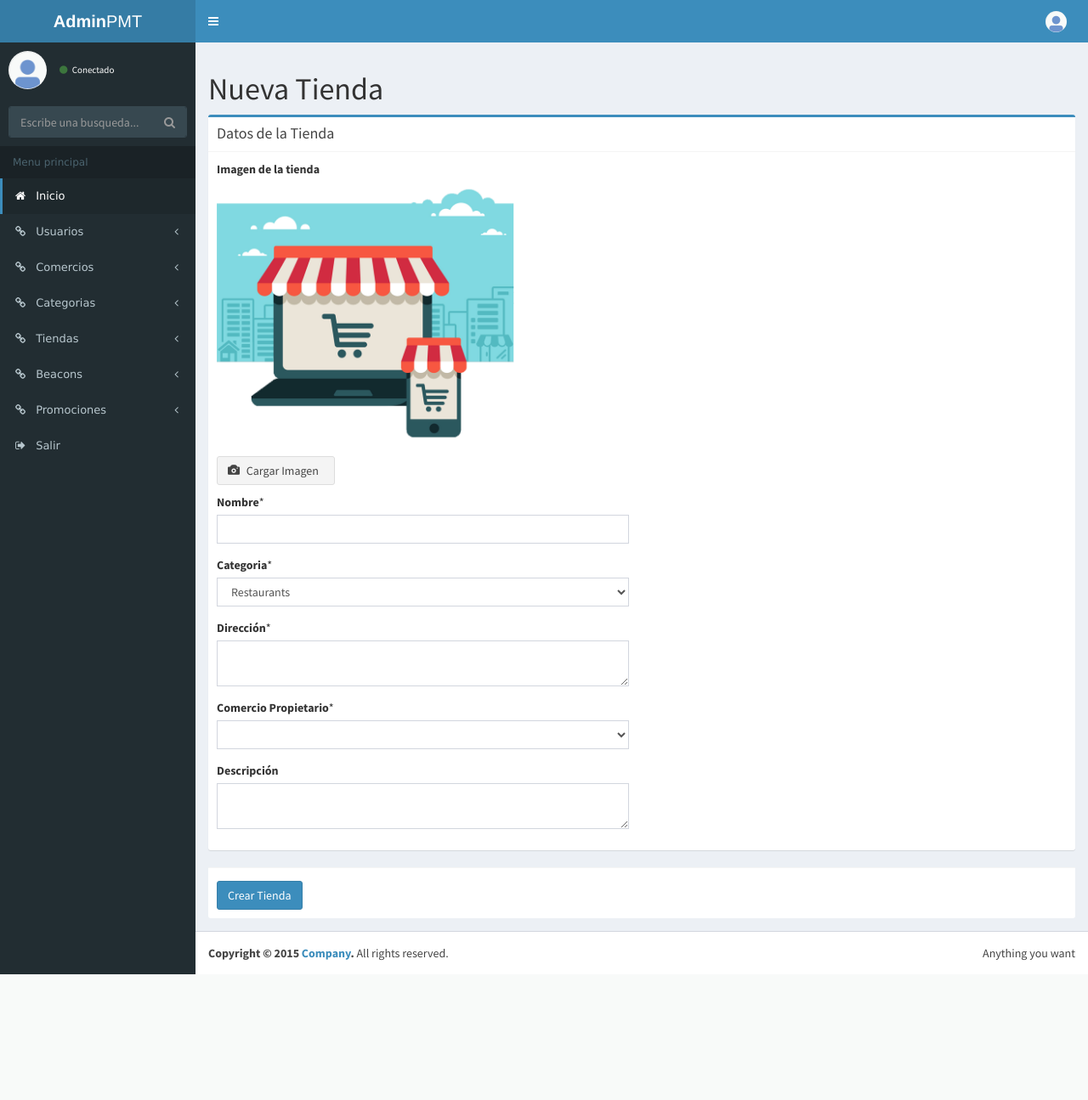
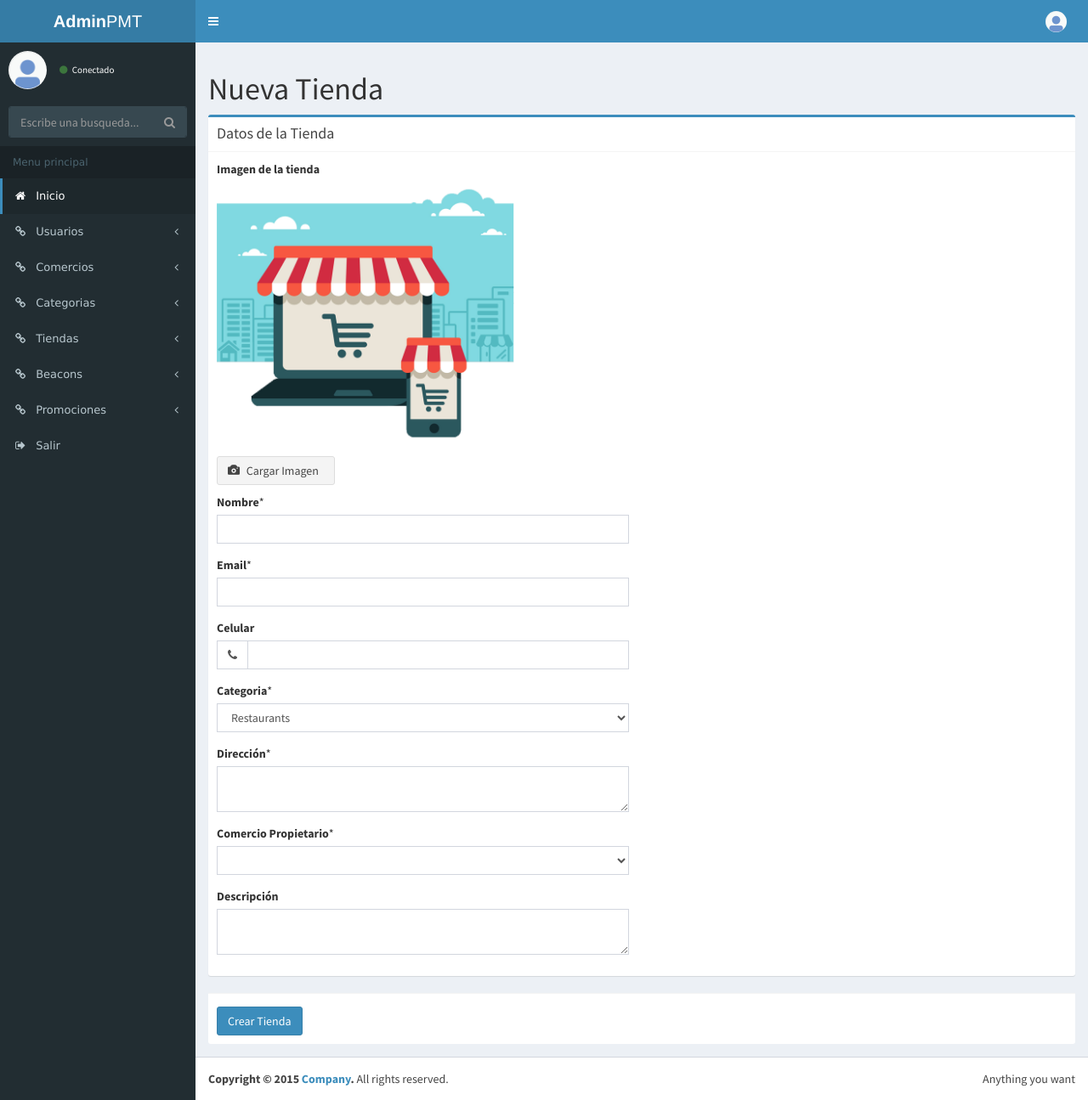
Before and after one commit to diiaz94/AdminProMotion, a Rails app: page /admin/stores/new in a window 1280 px wide. Shown: the whole page at 85% size. Before the commit the page ends 1147 px from the top, so only its background shows below. Run offline with Rails 7, Linux system fonts and the light colour scheme; the visitor is signed in with stand-in values (Sample User, id 1); data comes from the database, SQL or seed files in the repository; data that the repository does not hold is empty; style sheets or scripts are compiled from the project's sources; parts of the project's set-up code (start-up, migrations or seed data) failed here and were passed over; some libraries are stand-ins or nearby versions.

Commit message:
Validaciones stor y user

```diff
--- a/app/controllers/admin/stores_controller.rb
+++ b/app/controllers/admin/stores_controller.rb
@@ -76,6 +76,6 @@ class Admin::StoresController < ApplicationController
 
     # Never trust parameters from the scary internet, only allow the white list through.
     def store_params
-      params.require(:store).permit(:name, :address, :description, :commerce_id,:category_id,:picture, :active)
+      params.require(:store).permit(:name, :address, :description, :commerce_id,:category_id,:picture, :active,:email,:phone)
     end
 end
--- a/app/models/store.rb
+++ b/app/models/store.rb
@@ -1,3 +1,10 @@
+class EmailValidator < ActiveModel::EachValidator
+  def validate_each(record, attribute, value)
+    unless value =~ /\A([^@\s]+)@((?:[-a-z0-9]+\.)+[a-z]{2,})\z/i
+      record.errors[attribute] << (options[:message] || "Debe introducir un Email válido")
+    end
+  end
+end
 class Store < ActiveRecord::Base
 	belongs_to :category
 	belongs_to :commerce
@@ -8,12 +15,13 @@ class Store < ActiveRecord::Base
   	friendly_id :name, use: :slugged
 
 	validates :name, :presence => {:message => "El campo Nombre no puede estar vacío"}
-	validates :address, :presence => {:message => "El campo Dirección no puede estar vacío"}
+	validates :email, :presence => {:message => "El campo Email no puede estar vacío"}
+	validates :email, email:  true
+	validates :address, :presence  => {:message => "El campo Dirección no puede estar vacío"}
 	validates :category_id, :presence => {:message => "Debe indicar la Categoría"}
 	validates :commerce_id, :presence => {:message => "Debe indicar el Comercio"}
-
 	def init
-		self.picture  ||= "/photo_store/default_promotion.png"
+		self.picture  ||= "/photo_store/default_store.png"
 		self.active =  false if self.active.nil?
 	end
 
--- a/app/models/user.rb
+++ b/app/models/user.rb
@@ -1,3 +1,11 @@
+class EmailValidator < ActiveModel::EachValidator
+  def validate_each(record, attribute, value)
+    unless value =~ /\A([^@\s]+)@((?:[-a-z0-9]+\.)+[a-z]{2,})\z/i
+      record.errors[attribute] << (options[:message] || "Debe introducir un Email válido")
+    end
+  end
+end
+
 class User < ActiveRecord::Base
 	authenticates_with_sorcery!
 	attr_accessor  :password, :password_confirmation
@@ -10,7 +18,8 @@ class User < ActiveRecord::Base
 
 	#Validaciones
 	validates :email, :presence => {:message => "El campo email no puede estar vacío"}
-	validates :email, :uniqueness => {:message => "Ya existe un usuario cone este correo"}
+	validates :email, :uniqueness => {:message => "Ya existe un usuario con este correo"}
+	validates :email, email:  true
 	validates :password, length: {:if => :password_required?, minimum: 8 , message:"El campo contraseña debe contener al menos 8 dígitos"}
 	validates :password, :presence =>  { :if => :password_required?, :message => "El campo contraseña no puede estar vacío"}
 	validates :password, :confirmation =>  { :if => :password_required?, :message => "Las contraseñas no coinciden"}
--- a/app/views/admin/stores/_form.html.erb
+++ b/app/views/admin/stores/_form.html.erb
@@ -46,6 +46,27 @@
             </div>
         </div>
       </div>
+      <div class="row">
+          <div class="col-xs-12 col-sm-6 col-md-6 col-lg-6">
+            <div class="form-group">
+              <%= f.label :email, "Email" %>*<br>
+              <%= f.email_field :email,class:"form-control" %>
+            </div>
+        </div>
+      </div>
+            <div class="row">
+              <div class="col-xs-12 col-sm-6 col-md-6 col-lg-6">
+                <div class="form-group">
+                  <%= f.label :phone,"Celular" %><br>
+                  <div class="input-group">
+                    <div class="input-group-addon">
+                      <i class="fa fa-phone"></i>
+                    </div>
+                    <%= f.text_field :phone,class:"form-control", "data-inputmask" => '"mask": "(9999) 999-9999"'  %>
+                  </div><!-- /.input group -->
+                </div>
+              </div>
+            </div>
       <div class="row">
         <div class="col-xs-12 col-sm-6 col-md-6 col-lg-6">
           <div class="form-group">
@@ -98,5 +119,6 @@
       $(function () {
         //Initialize Select2 Elements
         $(".select2").select2();
+        $("#store_phone").inputmask();
       });
 </script>
```
Also changed, not shown: app/views/admin/stores/_stores_table.html.erb (+7 -7 lines).
